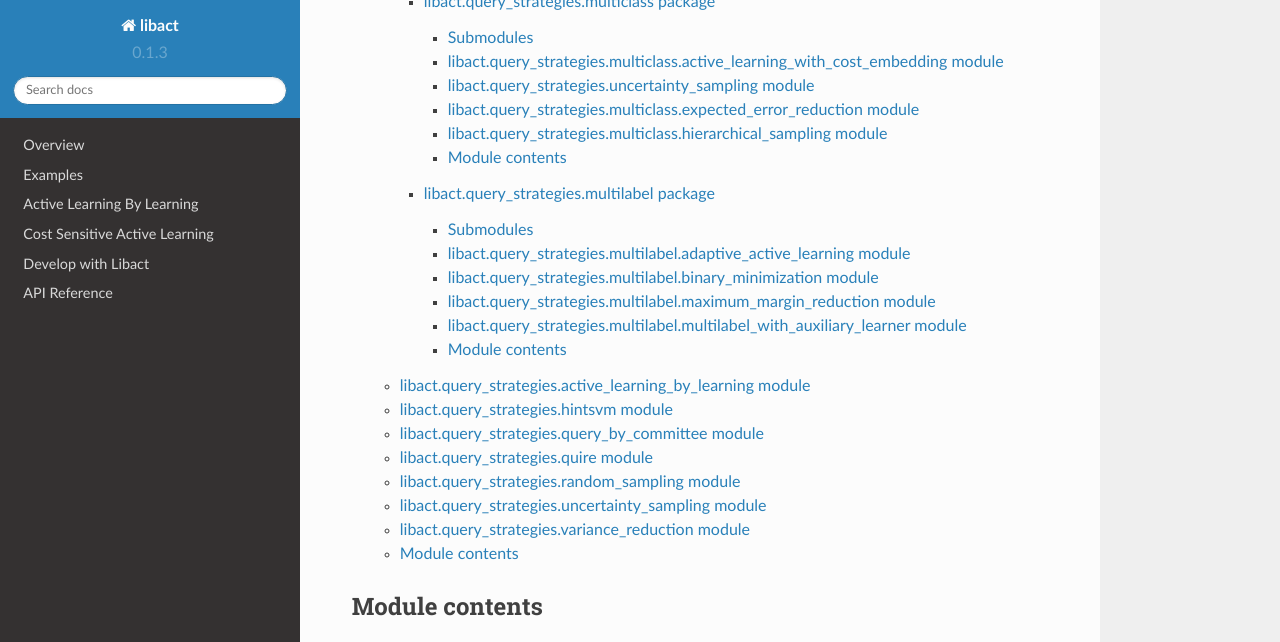
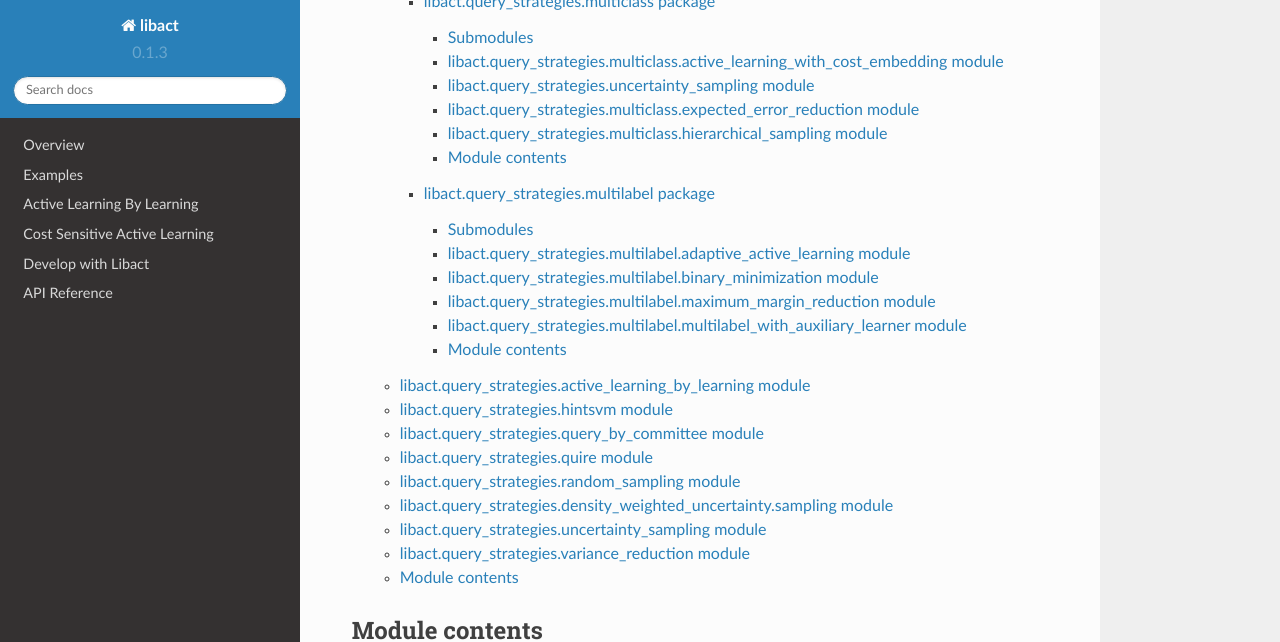
Before and after one commit to ntucllab/libact, a Sphinx documentation site: the page built from docs/libact.rst, in a window 1280 px wide and 900 px high, scrolled down 934 px, cut to the strip 0-642 px from the top of the window. Built offline with Sphinx 7.4.7 and the Read the Docs theme 2.0.0, drawn with Linux system fonts in a browser that asks for light colours.

Commit message:
add density_weighted uncertainty sampling to doc

```diff
--- a/docs/libact.query_strategies.rst
+++ b/docs/libact.query_strategies.rst
@@ -49,6 +49,15 @@ libact.query_strategies.random_sampling module
     :undoc-members:
     :show-inheritance:
 
+libact.query_strategies.density_weighted_uncertainty.sampling module
+---------------------------------------------------
+
+.. automodule:: libact.query_strategies.density_weighted_uncertainty.sampling
+    :noindex:
+    :members:
+    :undoc-members:
+    :show-inheritance:
+
 libact.query_strategies.uncertainty_sampling module
 ---------------------------------------------------
 
```
